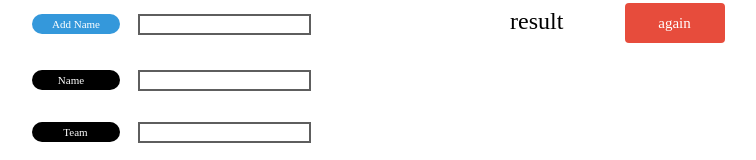
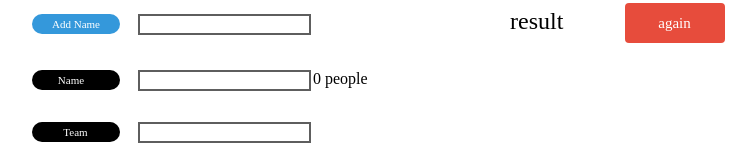
Before and after one commit to taehyeong224/random-team-react, a React (Create React App) app: page / in a window 1280 px wide. Shown: the part 132-292 px from the top of the page, without its empty margins (57-813 px from the left). Built offline with nearby package versions, Linux system fonts and the light colour scheme.

Commit message:
add names count

```diff
--- a/src/App.js
+++ b/src/App.js
@@ -4,7 +4,15 @@ import './css/App.css';
 import {MyHeader} from "./components/MyHeader";
 import {MyLabel} from "./components/MyLabel";
 import storeFactory from './store'
-import {ClearName, NewName, ShakeName, ShowNameList, ShowShuffleList, TeamSetting} from "./components/containers";
+import {
+    ClearName,
+    NewName,
+    ShakeName,
+    ShowNameCount,
+    ShowNameList,
+    ShowShuffleList,
+    TeamSetting
+} from "./components/containers";
 
 const store = storeFactory();
 window.store = store;
@@ -27,6 +35,7 @@ function App() {
                 <ShakeName {...ButtonList[1]}/>
                 <ShakeName {...ButtonList[2]}/>
                 <MyLabel className={"result"} text={"result"}/>
+                <ShowNameCount className={"people"} text={"0 people"}/>
                 <ShowShuffleList/>
             </div>
         </Provider>
--- a/src/components/MyLabel.js
+++ b/src/components/MyLabel.js
@@ -1,7 +1,7 @@
 import React from "react"
 import "../css/Label.css"
 
-export const MyLabel = ({className, text}) =>
+export const MyLabel = ({className, text, names = []}) =>
     <div className={className}>
-        <div>{text}</div>
+        <div>{names.length === 0 ? text: `${names.length} people`}</div>
     </div>
--- a/src/components/containers.js
+++ b/src/components/containers.js
@@ -6,6 +6,7 @@ import {ShakeButton} from "./ShakeButton";
 import {TeamComponent} from "./TeamComponent";
 import {NameList} from "./NameList";
 import {ShuffleList} from "./ShuffleList";
+import {MyLabel} from "./MyLabel";
 
 export const NewName = connect(
     null,
@@ -60,3 +61,9 @@ export const ShowShuffleList = connect(
         shuffleList: [...state.shuffleList]
     })
 )(ShuffleList)
+
+export const ShowNameCount = connect(
+    state => ({
+        names: [...state.names]
+    })
+)(MyLabel)
--- a/src/css/Label.css
+++ b/src/css/Label.css
@@ -14,3 +14,20 @@
 
     color: #000000;
 }
+
+.people {
+
+    position: absolute;
+    width: 58px;
+    height: 18px;
+    left: 370px;
+    top: 202px;
+
+    font-family: Times New Roman;
+    font-style: normal;
+    font-weight: normal;
+    font-size: 16px;
+    line-height: 18px;
+
+    color: #000000;
+}
```
